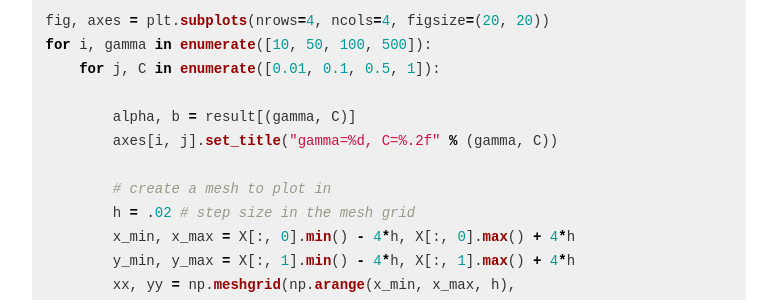
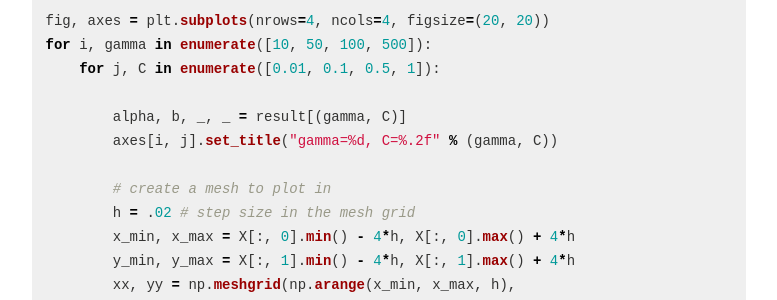
Before and after one commit to ryanyuan42/ryanyuan42.github.io, a Jekyll site: the page built from _posts/2020-04-13-svm_python_implementation.markdown, in a window 1280 px wide and 900 px high, scrolled down 3570 px. Shown: the part 151-451 px from the top of the window, without its empty margins (348-1125 px from the left). Built offline with Jekyll 4.4.1, drawn with Linux system fonts in a browser that asks for light colours; nearby versions of some CDN libraries; formulas are drawn with MathJax 3; comment, search, counter and statistics services are not loaded.

Commit message:
Update 2020-04-13-svm_python_implementation.markdown

```diff
--- a/_posts/2020-04-13-svm_python_implementation.markdown
+++ b/_posts/2020-04-13-svm_python_implementation.markdown
@@ -132,7 +132,7 @@ fig, axes = plt.subplots(nrows=4, ncols=4, figsize=(20, 20))
 for i, gamma in enumerate([10, 50, 100, 500]):
     for j, C in enumerate([0.01, 0.1, 0.5, 1]):
 
-        alpha, b = result[(gamma, C)]
+        alpha, b, _, _ = result[(gamma, C)]
         axes[i, j].set_title("gamma=%d, C=%.2f" % (gamma, C))
 
         # create a mesh to plot in
```
